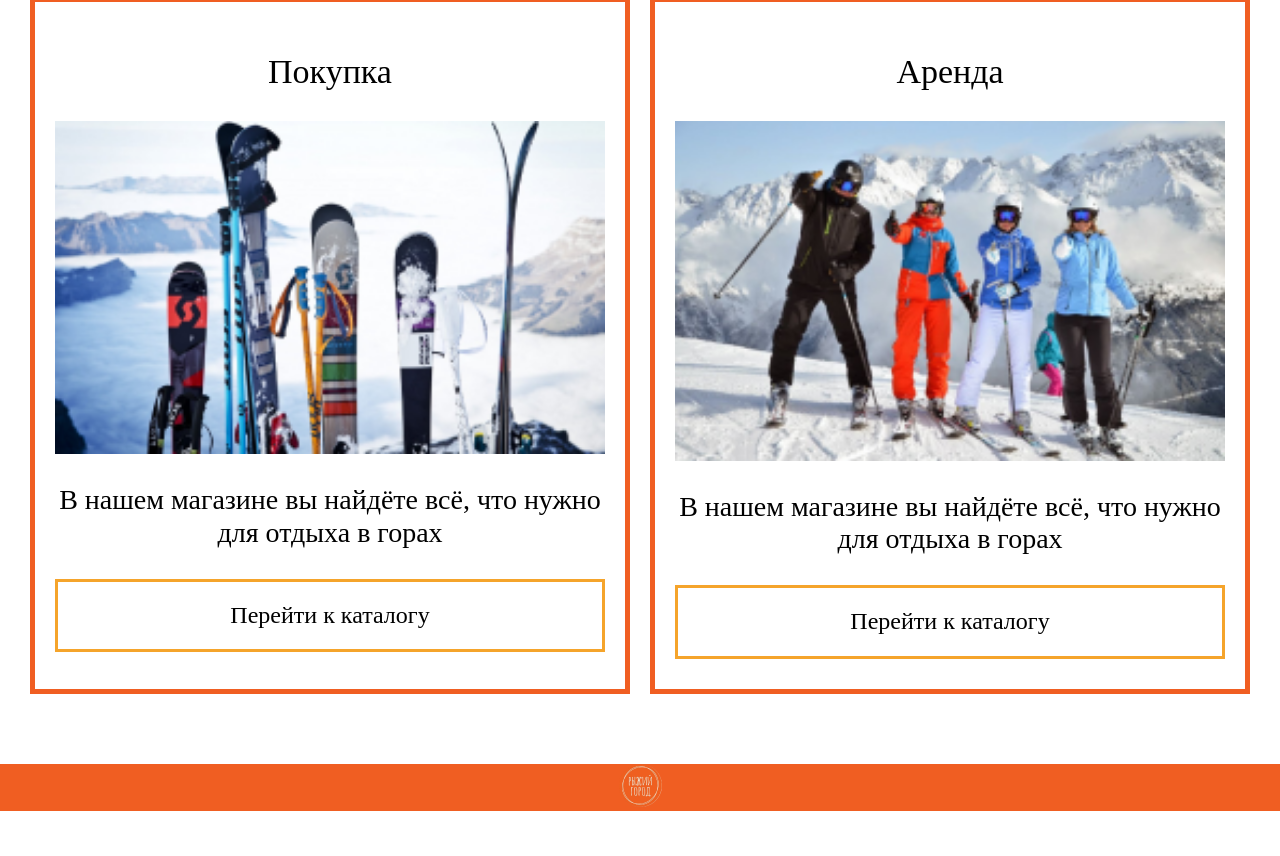
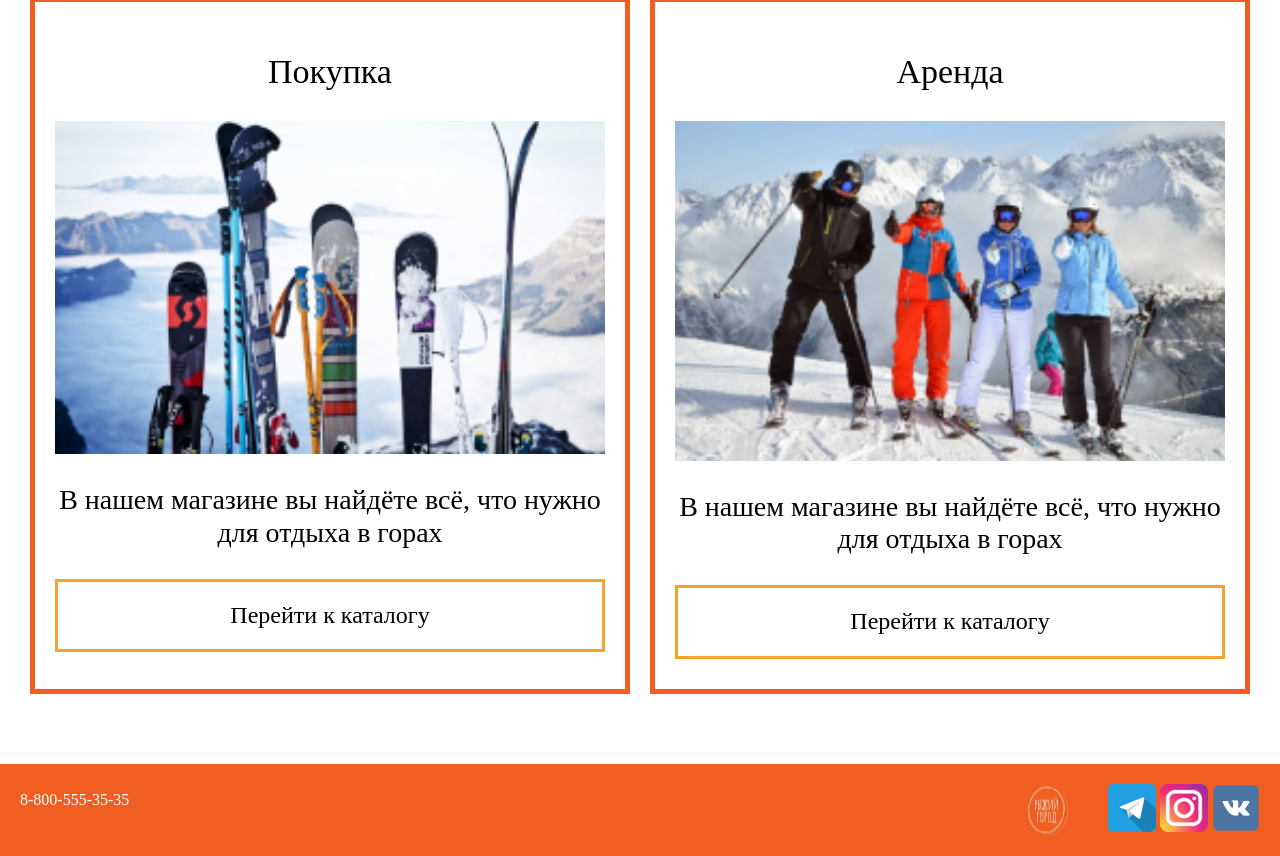
Before and after one commit to fidg74/SnowBoard, a website built with webpack: page src/index.html in a window 1280 px wide. Shown: the part 1184-2040 px from the top of the page. Before the commit the page ends 1995 px from the top, so only its background shows below. Built offline with nearby package versions, Linux system fonts and the light colour scheme.

Commit message:
Fix footer

```diff
--- a/src/index.html
+++ b/src/index.html
@@ -66,7 +66,15 @@
     </div>
     <div class="footer">
       <div class="container">
-        <img src="./images/logo.png" />
+        <p>8-800-555-35-35</p>
+        <div class="footer__right">
+          <img class="footer-logo" src="./images/logo.png" />
+          <div class="footer__images">
+            <img src="./images/telegram.png" />
+            <img src="./images/inst.png" />
+            <img src="./images/vk.png" />
+          </div>
+        </div>
       </div>
     </div>
     <script>
--- a/src/scss/style.scss
+++ b/src/scss/style.scss
@@ -60,4 +60,30 @@
 
 .footer {
     background: #F05E22;
+    padding: 20px 0;
+
+    .container {
+        display: flex;
+        align-items: center;
+        justify-content: space-between;
+
+        @media (max-width: 450px) {
+            flex-direction: column;
+        }
+    }
+
+    p {
+        margin-bottom: 20px;
+        color: #fff;
+    }
+
+    &__right {
+        display: flex;
+    }
+
+    &-logo{
+        margin-right: 40px;
+    }
+
+
 }
```
Also changed, not shown: src/pages/busket.html (+9 -1 lines), src/pages/catalog.html (+9 -1 lines), src/pages/profile.html (+9 -1 lines), src/images/inst.png (added), src/images/telegram.png (added), src/images/vk.png (added).
